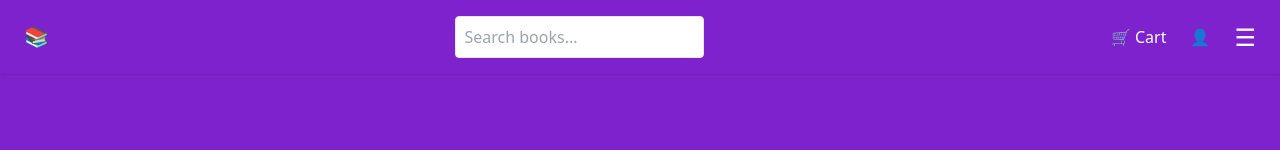
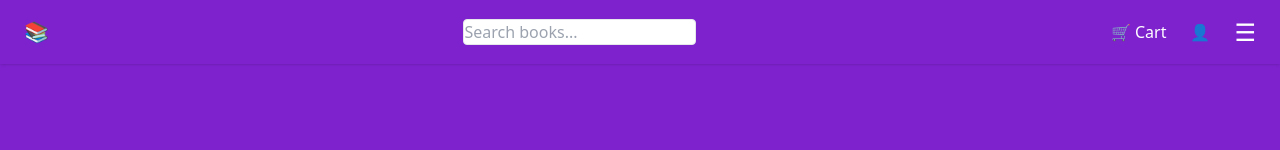
Before and after one commit to kanuorieTech-5/eBook-Store, a React (Vite) app: page / in a window 1280 px wide. Shown: the top 150 px of the page. Built offline with nearby package versions, Linux system fonts and the light colour scheme.

Commit message:
new update

```diff
--- a/src/components/SearchBar.jsx
+++ b/src/components/SearchBar.jsx
@@ -5,7 +5,7 @@ export default function SearchBar({ search, setSearch }) {
       placeholder="Search books..."
       value={search}
       onChange={(e) => setSearch(e.target.value)}
-      className="border p-2 rounded "
+      className="border rounded "
     />
   );
 }
```
